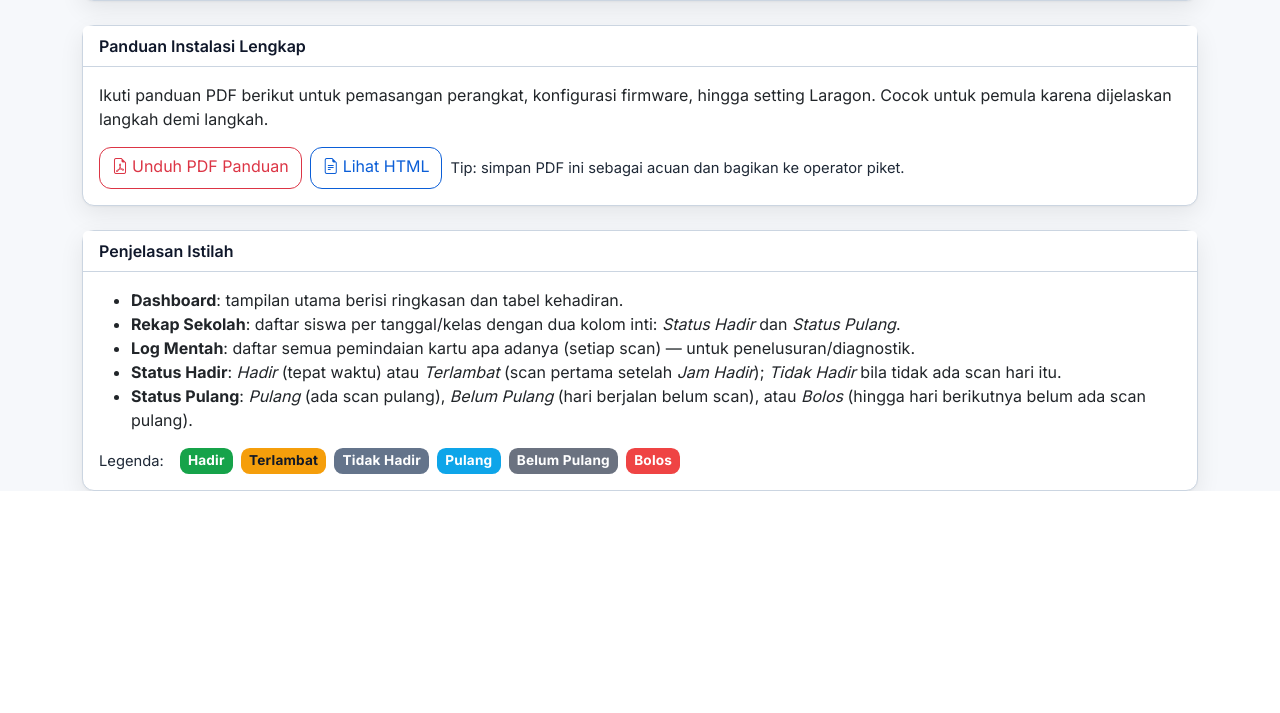
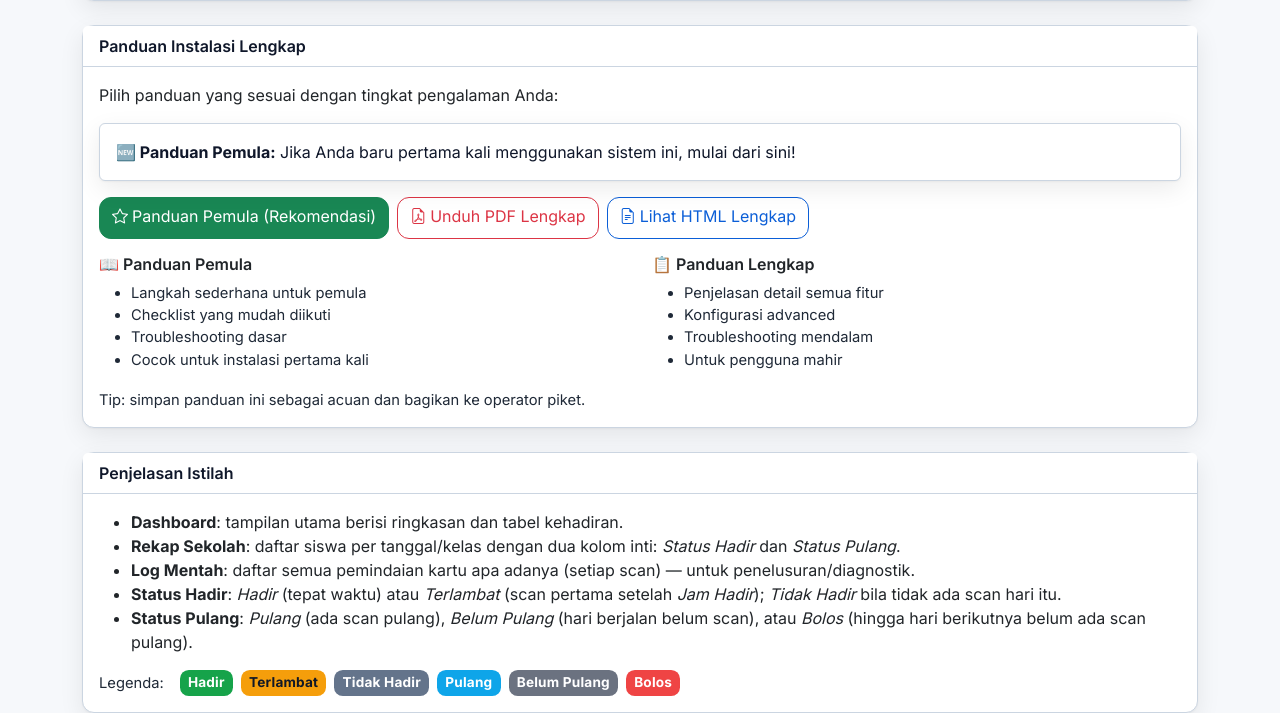
Before and after one commit to Anamsyahrul/attendance, a PHP site: page /attendance/settings.php in a window 1280 px wide. Shown: the part 1057-1770 px from the top of the page. Before the commit the page ends 1548 px from the top, so only its background shows below. Run offline with PHP 8.4, Linux system fonts and the light colour scheme; the visitor is signed in with stand-in values (Sample User, id 1); data that the repository does not hold is empty.

Commit message:
Update halaman settings untuk menampilkan panduan instalasi pemula

```diff
--- a/web/public/settings.php
+++ b/web/public/settings.php
@@ -276,12 +276,40 @@ if (isset($weeklyOffDays)) {
   <div class="card mb-4">
     <div class="card-header">Panduan Instalasi Lengkap</div>
     <div class="card-body">
-      <p class="mb-3">Ikuti panduan PDF berikut untuk pemasangan perangkat, konfigurasi firmware, hingga setting Laragon. Cocok untuk pemula karena dijelaskan langkah demi langkah.</p>
-      <div class="d-flex flex-wrap gap-2 align-items-center">
-        <a class="btn btn-outline-danger" href="<?= e($appBase) ?>/api/install_guide.php"><i class="bi bi-file-earmark-pdf me-1"></i>Unduh PDF Panduan</a>
-        <a class="btn btn-outline-primary" target="_blank" href="<?= e($appBase) ?>/PANDUAN_LENGKAP_SISTEM_KEHADIRAN_RFID.html"><i class="bi bi-file-earmark-text me-1"></i>Lihat HTML</a>
-        <span class="text-muted small">Tip: simpan PDF ini sebagai acuan dan bagikan ke operator piket.</span>
+      <p class="mb-3">Pilih panduan yang sesuai dengan tingkat pengalaman Anda:</p>
+
+      <div class="alert alert-info">
+        <strong>🆕 Panduan Pemula:</strong> Jika Anda baru pertama kali menggunakan sistem ini, mulai dari sini!
       </div>
+
+      <div class="d-flex flex-wrap gap-2 align-items-center mb-3">
+        <a class="btn btn-success" target="_blank" href="<?= e($appBase) ?>/PANDUAN_INSTALASI_PEMULA.md"><i class="bi bi-star me-1"></i>Panduan Pemula (Rekomendasi)</a>
+        <a class="btn btn-outline-danger" href="<?= e($appBase) ?>/api/install_guide.php"><i class="bi bi-file-earmark-pdf me-1"></i>Unduh PDF Lengkap</a>
+        <a class="btn btn-outline-primary" target="_blank" href="<?= e($appBase) ?>/PANDUAN_LENGKAP_SISTEM_KEHADIRAN_RFID.html"><i class="bi bi-file-earmark-text me-1"></i>Lihat HTML Lengkap</a>
+      </div>
+
+      <div class="row">
+        <div class="col-md-6">
+          <h6>📖 Panduan Pemula</h6>
+          <ul class="small">
+            <li>Langkah sederhana untuk pemula</li>
+            <li>Checklist yang mudah diikuti</li>
+            <li>Troubleshooting dasar</li>
+            <li>Cocok untuk instalasi pertama kali</li>
+          </ul>
+        </div>
+        <div class="col-md-6">
+          <h6>📋 Panduan Lengkap</h6>
+          <ul class="small">
+            <li>Penjelasan detail semua fitur</li>
+            <li>Konfigurasi advanced</li>
+            <li>Troubleshooting mendalam</li>
+            <li>Untuk pengguna mahir</li>
+          </ul>
+        </div>
+      </div>
+
+      <span class="text-muted small">Tip: simpan panduan ini sebagai acuan dan bagikan ke operator piket.</span>
     </div>
   </div>
 
```
